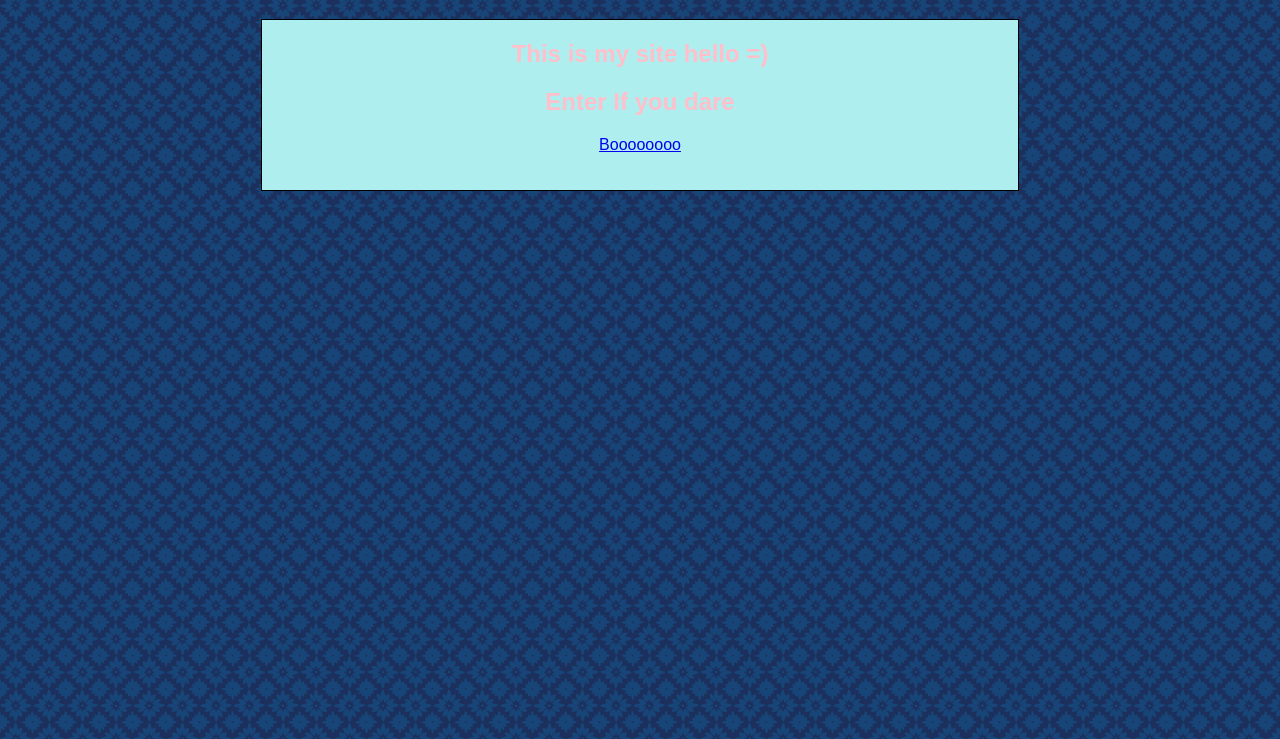
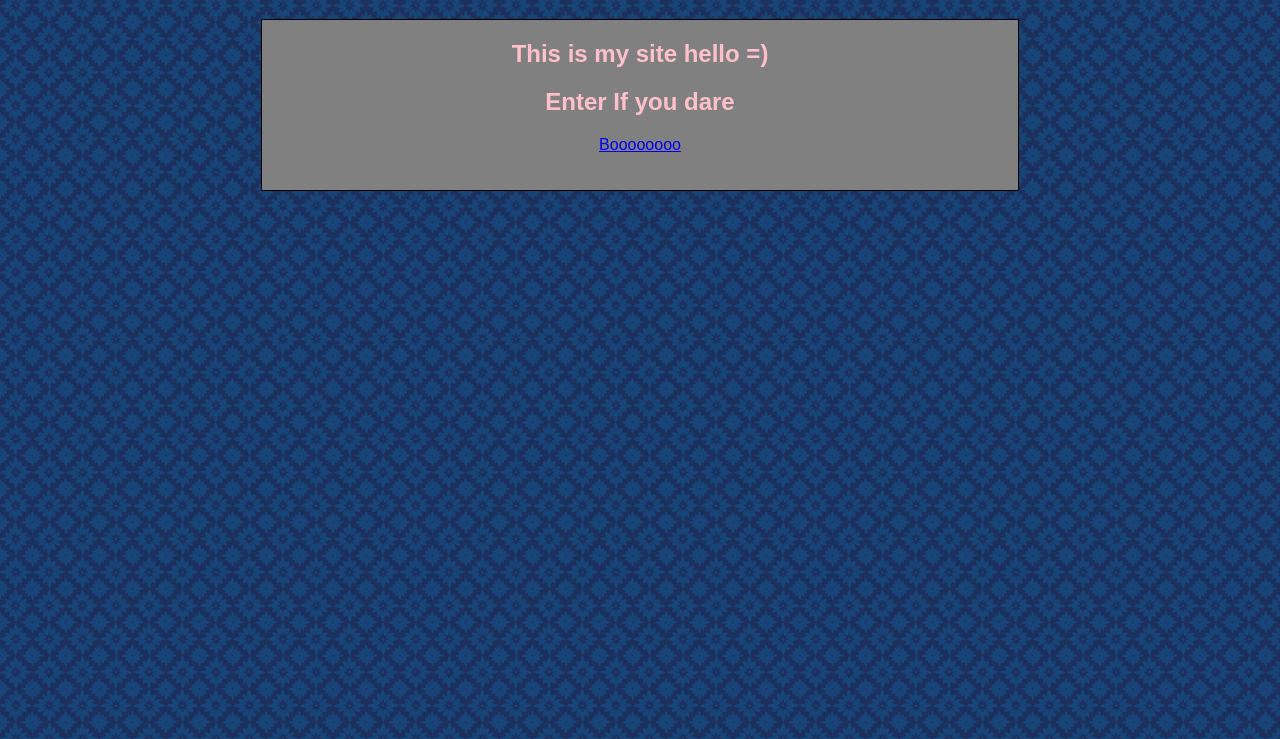
Before and after one commit to Fuukaroo/fuukaroo.github.io, a plain HTML site: page index.html in a window 1280 px wide. Shown: the part 61-800 px from the top of the page. Drawn offline with Linux system fonts and the light colour scheme.

Commit message:
Update style.css

```diff
--- a/css/style.css
+++ b/css/style.css
@@ -8,7 +8,7 @@ text-align: center;
 }
 
 #main {
-background-color:paleturquoise;
+background-color:grey;
 border: 1px solid;
 border-color:black;
 color: pink ;
```
